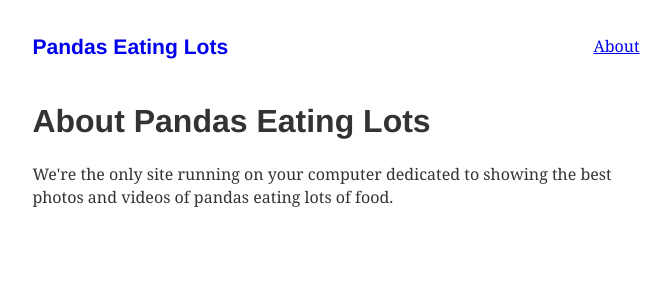
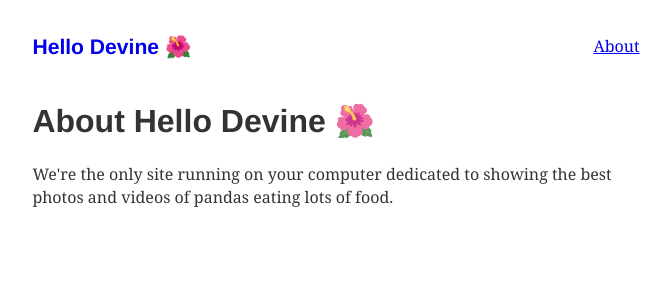
Before and after one commit to benoitboucart/gatsby-test, a Gatsby site in the folder tutorial-part-4/: page /about in a window 1280 px wide. Shown: the whole page, without its empty margins (304-975 px from the left). Built offline with nearby package versions, Linux system fonts and the light colour scheme; Gatsby itself is replaced by a stand-in of ours; some packages are replaced by stand-ins of ours.

Commit message:
part 4 - graphql qurries for meta info

```diff
--- a/tutorial-part-4/gatsby-config.js
+++ b/tutorial-part-4/gatsby-config.js
@@ -1,4 +1,7 @@
 module.exports = {
+  siteMetadata: {
+    title: `Hello Devine 🌺`,
+  },
   plugins: [
     `gatsby-plugin-emotion`,
     {
--- a/tutorial-part-4/src/components/layout.js
+++ b/tutorial-part-4/src/components/layout.js
@@ -1,10 +1,21 @@
-import React from "react"
-import { css } from "react-emotion"
-import { Link } from "gatsby"
+import React from "react";
+import { css } from "react-emotion";
+import { StaticQuery, Link, graphql } from "gatsby";
 
-import { rhythm } from "../utils/typography"
+import { rhythm } from "../utils/typography";
 
 export default ({ children }) => (
+  <StaticQuery
+    query={graphql`
+      query {
+        site {
+          siteMetadata {
+            title
+          }
+        }
+      }
+    `}
+    render={data => (
       <div
         className={css`
           margin: 0 auto;
@@ -21,7 +32,7 @@ export default ({ children }) => (
               font-style: normal;
             `}
           >
-        Pandas Eating Lots
+            {data.site.siteMetadata.title}
           </h3>
         </Link>
         <Link
@@ -34,4 +45,6 @@ export default ({ children }) => (
         </Link>
         {children}
       </div>
-)
+    )}
+  />
+);
--- a/tutorial-part-4/src/pages/about.js
+++ b/tutorial-part-4/src/pages/about.js
@@ -1,12 +1,23 @@
-import React from "react"
-import Layout from "../components/layout"
+import React from "react";
+import { graphql } from "gatsby";
+import Layout from "../components/layout";
 
-export default () => (
+export default ({ data }) => (
   <Layout>
-    <h1>About Pandas Eating Lots</h1>
+    <h1>About {data.site.siteMetadata.title}</h1>
     <p>
       We're the only site running on your computer dedicated to showing the best
       photos and videos of pandas eating lots of food.
     </p>
   </Layout>
 );
+
+export const query = graphql`
+  query {
+    site {
+      siteMetadata {
+        title
+      }
+    }
+  }
+`;
```
Lines whose indentation alone changed are shown as unchanged.
